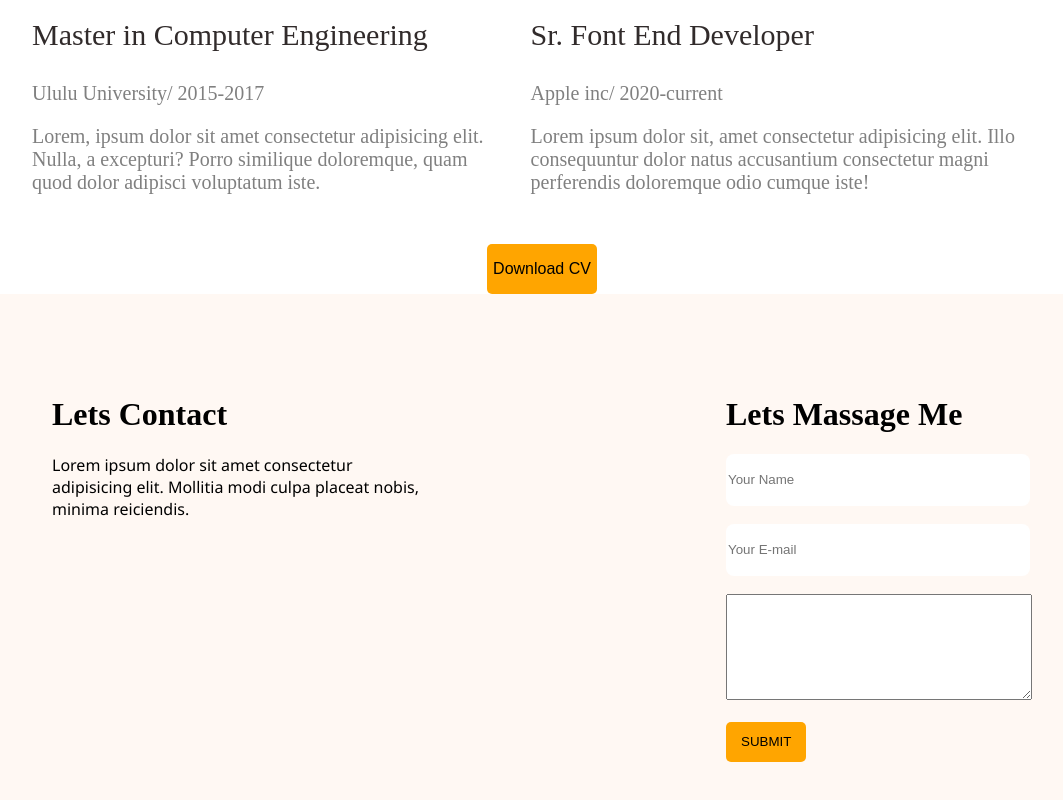
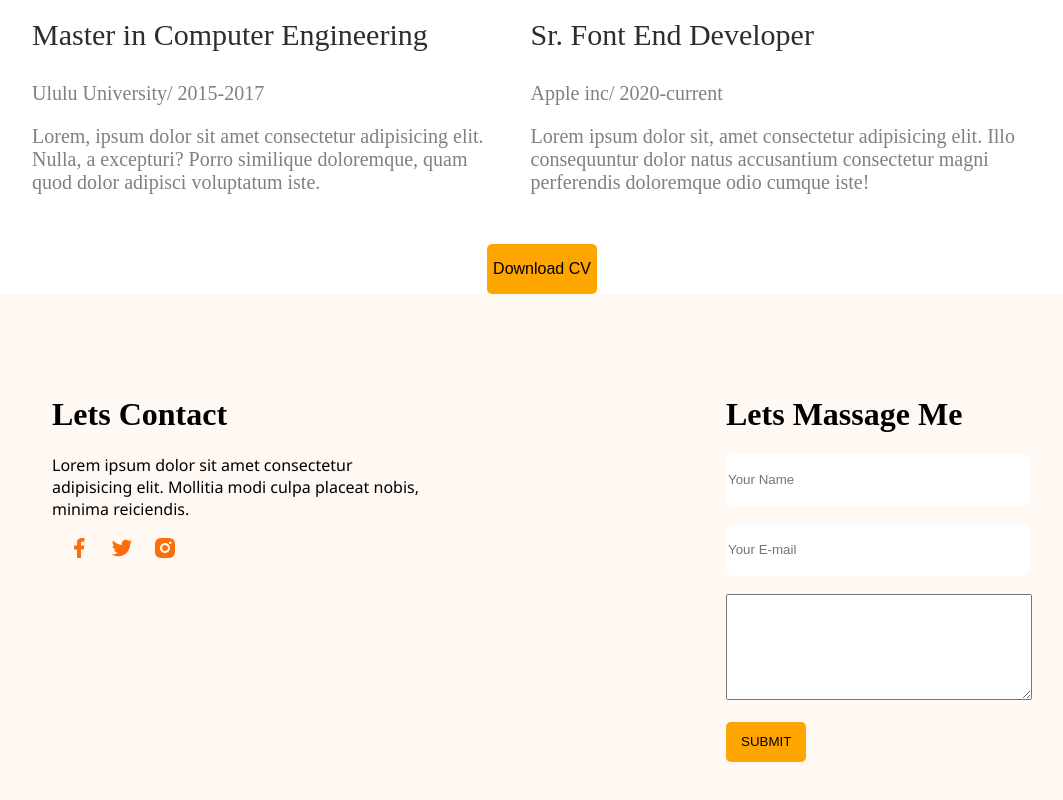
Before and after one commit to EmranAli-15/my-first-portfolio, a plain HTML site: page index.html in a window 1280 px wide. Shown: the part 2636-3436 px from the top of the page, without its empty margins (98-1161 px from the left). Drawn offline with Linux system fonts and the light colour scheme.

Commit message:
folder icon added

```diff
--- a/index.html
+++ b/index.html
@@ -141,6 +141,15 @@
             <div class="social">
                 <h1>Lets Contact</h1>
                 <p>Lorem ipsum dolor sit amet consectetur adipisicing elit. Mollitia modi culpa placeat nobis, minima reiciendis.</p>
+                <a href="#">
+                    <img src="images/icons/facebook.png" alt="" srcset="">
+                </a>
+                <a href="#">
+                    <img src="images/icons/twitter.png" alt="" srcset="">
+                </a>
+                <a href="#">
+                    <img src="images/icons/insta.png" alt="" srcset="">
+                </a>
             </div>
             <div class="massage">
                 <h1>Lets Massage Me</h1>
--- a/styles/style.css
+++ b/styles/style.css
@@ -156,6 +156,10 @@ footer .contact .social p{
     margin-right: 300px;
     font-family: 'Segoe UI', Tahoma, Geneva, Verdana, sans-serif;
 }
+footer .contact .social a{
+    text-decoration: none;
+    margin-left: 15px;
+}
 footer .contact .massage input{
     height: 50px;
     width: 300px;
```
